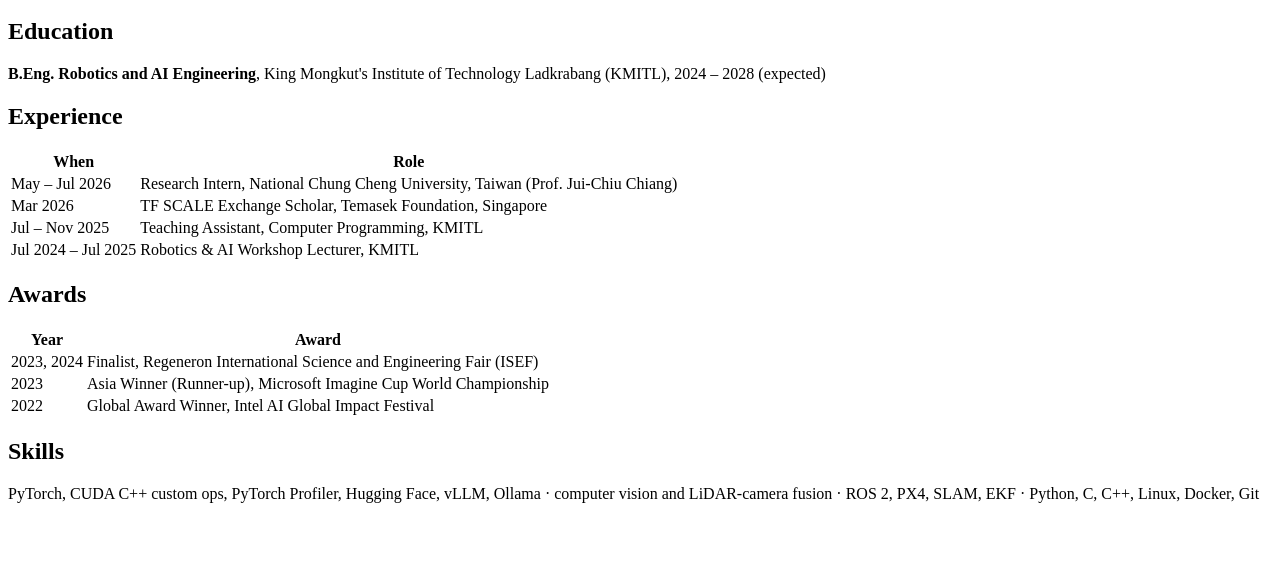
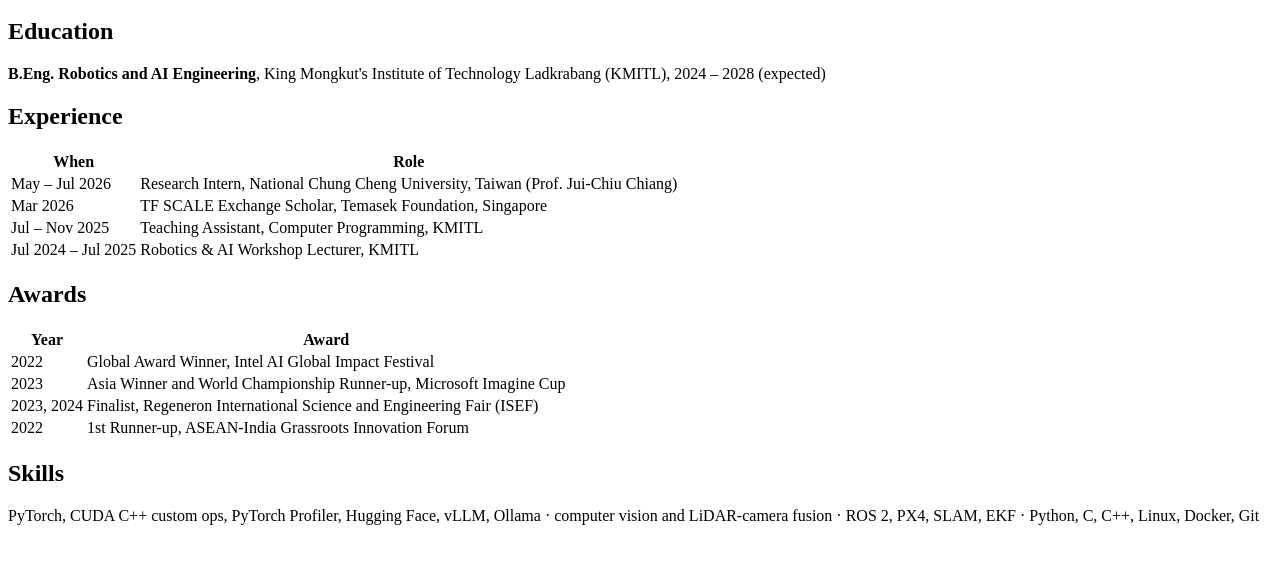
Before and after one commit to Silicon-Melter/silicon-melter.github.io, a plain HTML site: page _src/cv/index.html in a window 1280 px wide. Shown: the part 126-690 px from the top of the page. Drawn offline with Linux system fonts and the light colour scheme.

Commit message:
CV page: international awards, add ASEAN-India 2022
Co-Authored-By: Claude Opus 5.5 <noreply@anthropic.com>
Claude-Session: https://claude.ai/code/session_01VVoU2Y21H7mS5SzNyGXWXT

```diff
--- a/_src/cv/index.html
+++ b/_src/cv/index.html
@@ -20,9 +20,10 @@ nav: cv
 <h2>Awards</h2>
 <table>
 <tr><th>Year</th><th>Award</th></tr>
+<tr><td>2022</td><td>Global Award Winner, Intel AI Global Impact Festival</td></tr>
+<tr><td>2023</td><td>Asia Winner and World Championship Runner-up, Microsoft Imagine Cup</td></tr>
 <tr><td>2023, 2024</td><td>Finalist, Regeneron International Science and Engineering Fair (ISEF)</td></tr>
-<tr><td>2023</td><td>Asia Winner (Runner-up), Microsoft Imagine Cup World Championship</td></tr>
-<tr><td>2022</td><td>Global Award Winner, Intel AI Global Impact Festival</td></tr>
+<tr><td>2022</td><td>1st Runner-up, ASEAN-India Grassroots Innovation Forum</td></tr>
 </table>
 
 <h2>Skills</h2>
```
Also changed, not shown: cv/index.html (+3 -2 lines).
